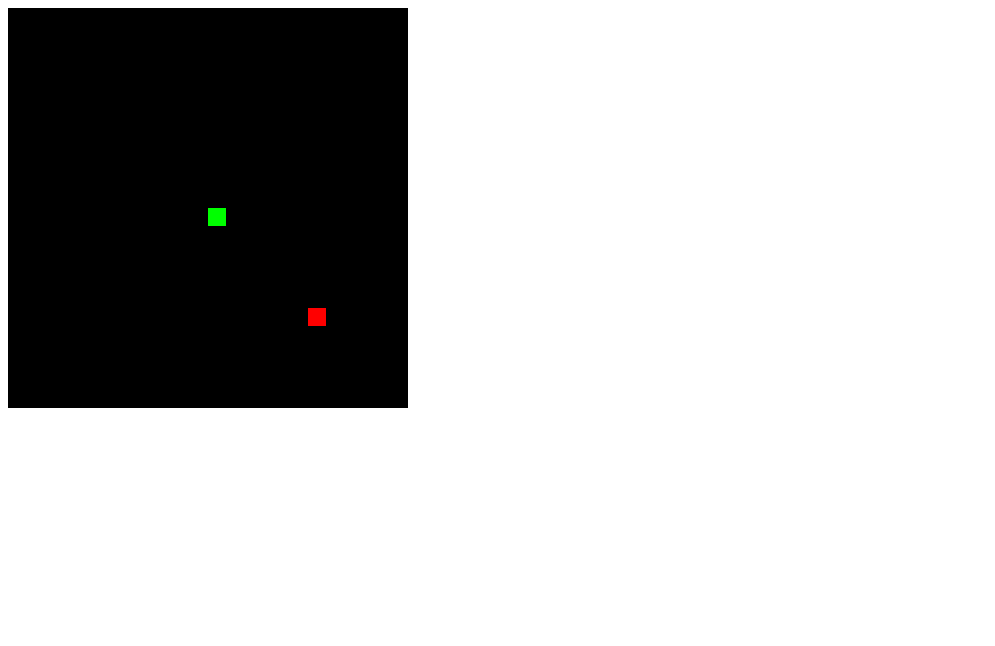
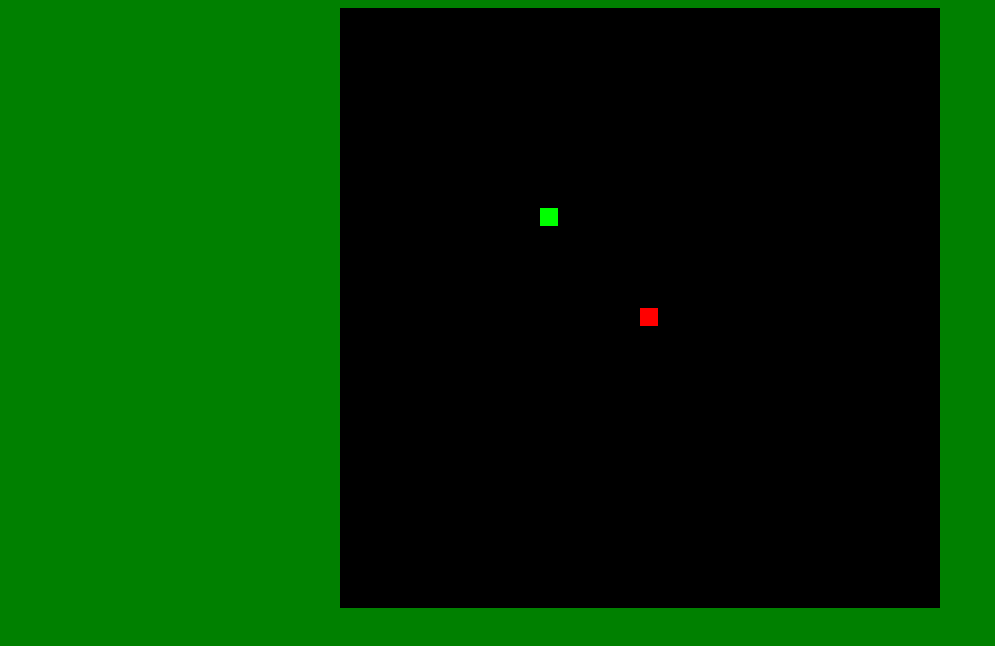
Before and after one commit to Eversonv4/Game-Snake, a plain HTML site: page index.html in a window 1280 px wide. Shown: the whole page, without its empty margins (0-995 px from the left). Drawn offline with Linux system fonts and the light colour scheme.

Commit message:
Update index.html

```diff
--- a/index.html
+++ b/index.html
@@ -1,4 +1,12 @@
-<canvas id="gc" width="400" height="400"></canvas>
+<style>
+  html {
+    width:100%;
+    background-color: green;
+    display: flex;
+    justify-content: center;
+  }
+</style>
+<canvas id="gc" width="600" height="600" ></canvas>
 <script>
   window.onload=function() {
     canv=document.getElementById("gc");
```
